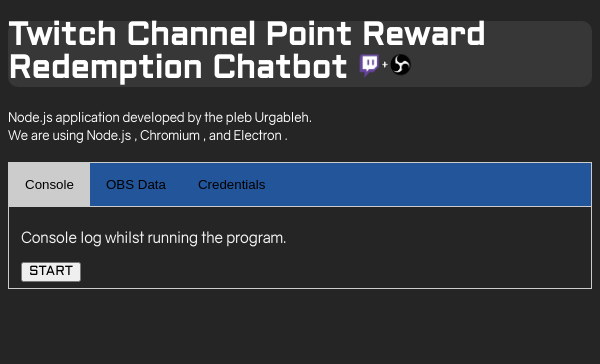
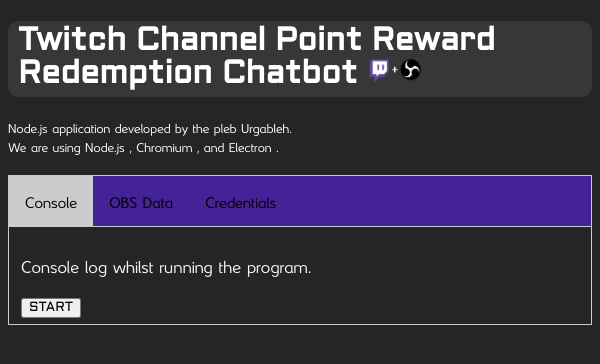
Before and after one commit to Urgableh/Chat-bot-GUI, an Electron app: page index.html in a window 600 px wide. Drawn offline with Linux system fonts and the light colour scheme; no server answers.

Commit message:
Changed font again. Padding title. Tab font and colour
Resized window and closed devtools

```diff
--- a/index.html
+++ b/index.html
@@ -9,7 +9,7 @@
   </head>
   <body>
     <h1 class="aldrich">Twitch Channel Point Reward Redemption Chatbot <img src="./logo.png"></h1>
-    <b class="gravity">Node.js application developed by the pleb Urgableh.
+    <b class="yellowPeasSub">Node.js application developed by the pleb Urgableh.
     <br>We are using Node.js <span id="node-version"></span>,
     Chromium <span id="chrome-version"></span>,
     and Electron <span id="electron-version"></span>.
@@ -27,20 +27,20 @@
 
   <!-- Tab content -->
   <div id="Console" class="tabcontent">
-    <p class="gravity14">Console log whilst running the program.</p>
+    <p class="yellowPeas">Console log whilst running the program.</p>
     <script src="./mainbot.js"></script>
     <script src="./mainbot_from_Twitchbot.js"></script>
     <input type="button" class="aldrich" name="loop" id="loop" value="START" onclick="startStop()" />
   </div>
 
   <div id="OBS Data" class="tabcontent">
-    <p class="gravity14">Data used for OBS-Twitch linkages and communication.</p>
+    <p class="yellowPeas">Data used for OBS-Twitch linkages and communication.</p>
     <pre id="data"></pre>
     <script>loadFile('data')</script>
   </div>
 
   <div id="Credentials" class="tabcontent">
-    <p class="gravity14">Credentials from Twitch for the channel and chatbot.</p>
+    <p class="yellowPeas">Credentials from Twitch for the channel and chatbot.</p>
     <pre id="credentials"></pre>
     <script>loadFile('credentials')</script>
   </div>
--- a/main.js
+++ b/main.js
@@ -5,7 +5,7 @@
 function createWindow () {
   // Create the browser window.
   const mainWindow = new BrowserWindow({
-    width: 1200,
+    width: 600,
     height: 600,
     webPreferences: {
       nodeIntegration : true,
@@ -17,7 +17,7 @@
   mainWindow.loadFile('index.html')
 
   // Open the DevTools.
-  mainWindow.webContents.openDevTools()
+  //mainWindow.webContents.openDevTools()
 }
 
 // This method will be called when Electron has finished
--- a/style.css
+++ b/style.css
@@ -13,18 +13,19 @@
 }
 
 @font-face {
-  font-family: "Gravity";
-  src: url("./fonts/Gravity-Light.ttf");
+  font-family: "YellowPeas";
+  src: url("./fonts/YellowPeas-Regular.otf");
 }
 
-.gravity {
-  font-family: "Gravity";
-  font-size: 13px;
+.yellowPeasSub {
+  font-family: "YellowPeas";
+  font-size: 15px;
+  font-weight: lighter;
 }
-.gravity14 {
-  font-family: "Gravity";
-  font-size: 15px;
-  font-weight: bolder;
+.yellowPeas {
+  font-family: "YellowPeas";
+  font-size: 20px;
+
 }
 
 
@@ -41,12 +42,16 @@
 h1 {
   background-color: rgb(55, 55, 55);
   border-radius: 10px;
+  padding-top: 5px;
+  padding-bottom: 5px;
+  padding-left: 10px;
+  padding-right: 10px;
 }
 
 .tab {
     overflow: hidden;
     border: 1px solid #ccc;
-    background-color: #225599;
+    background-color: #462299;
     font-family: "Gravity";
     font-weight: bolder;
   }
@@ -54,6 +59,8 @@
   /* Style the buttons that are used to open the tab content */
   .tab button {
     background-color: inherit;
+    font-family: "YellowPeas";
+    font-size: 18px;
     float: left;
     border: none;
     outline: none;
```
Also changed, not shown: fonts/Gravity-Light.ttf (deleted), fonts/Pokemon_Classic.ttf (deleted), fonts/YellowPeas-Regular.otf (added).
